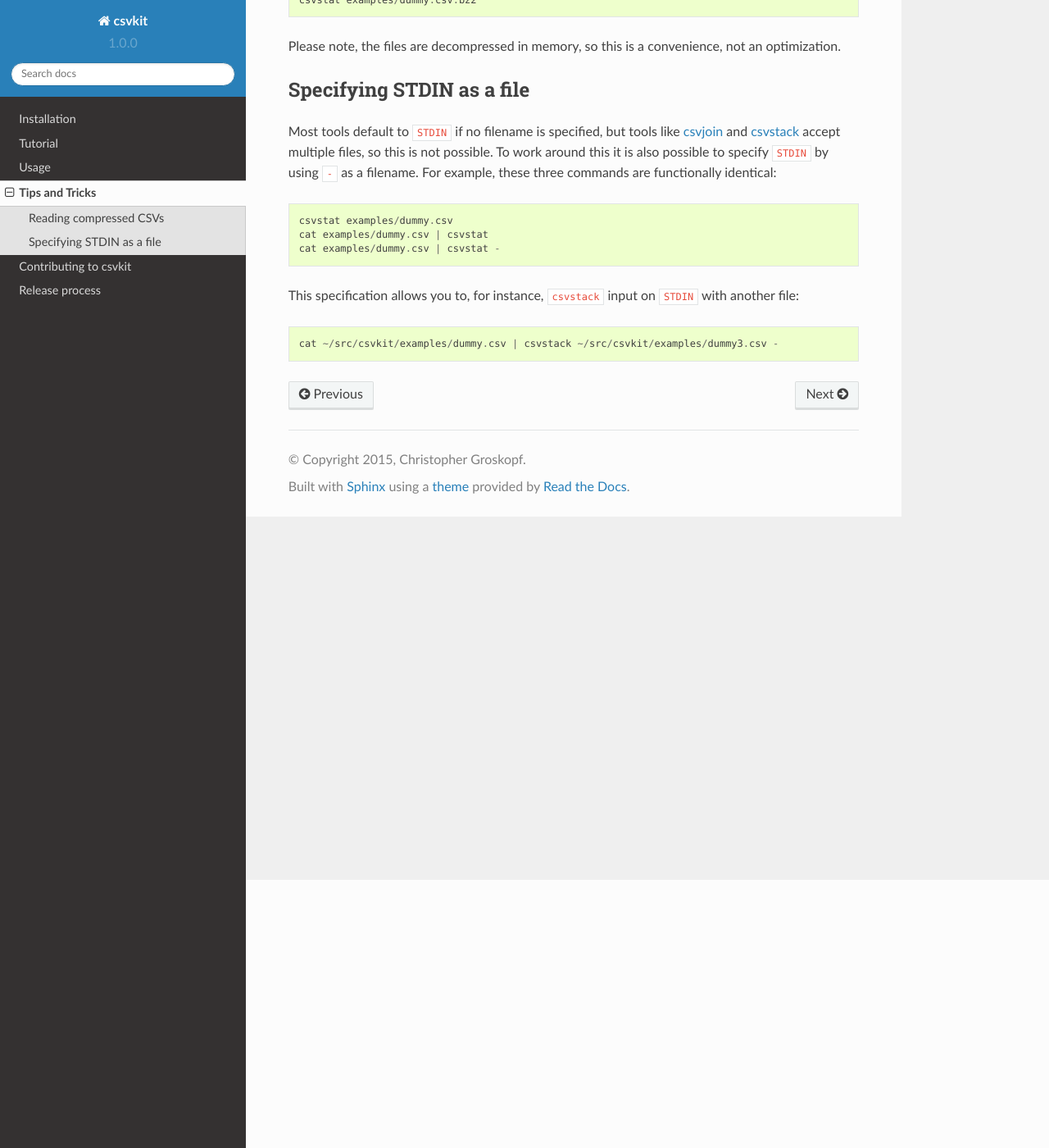
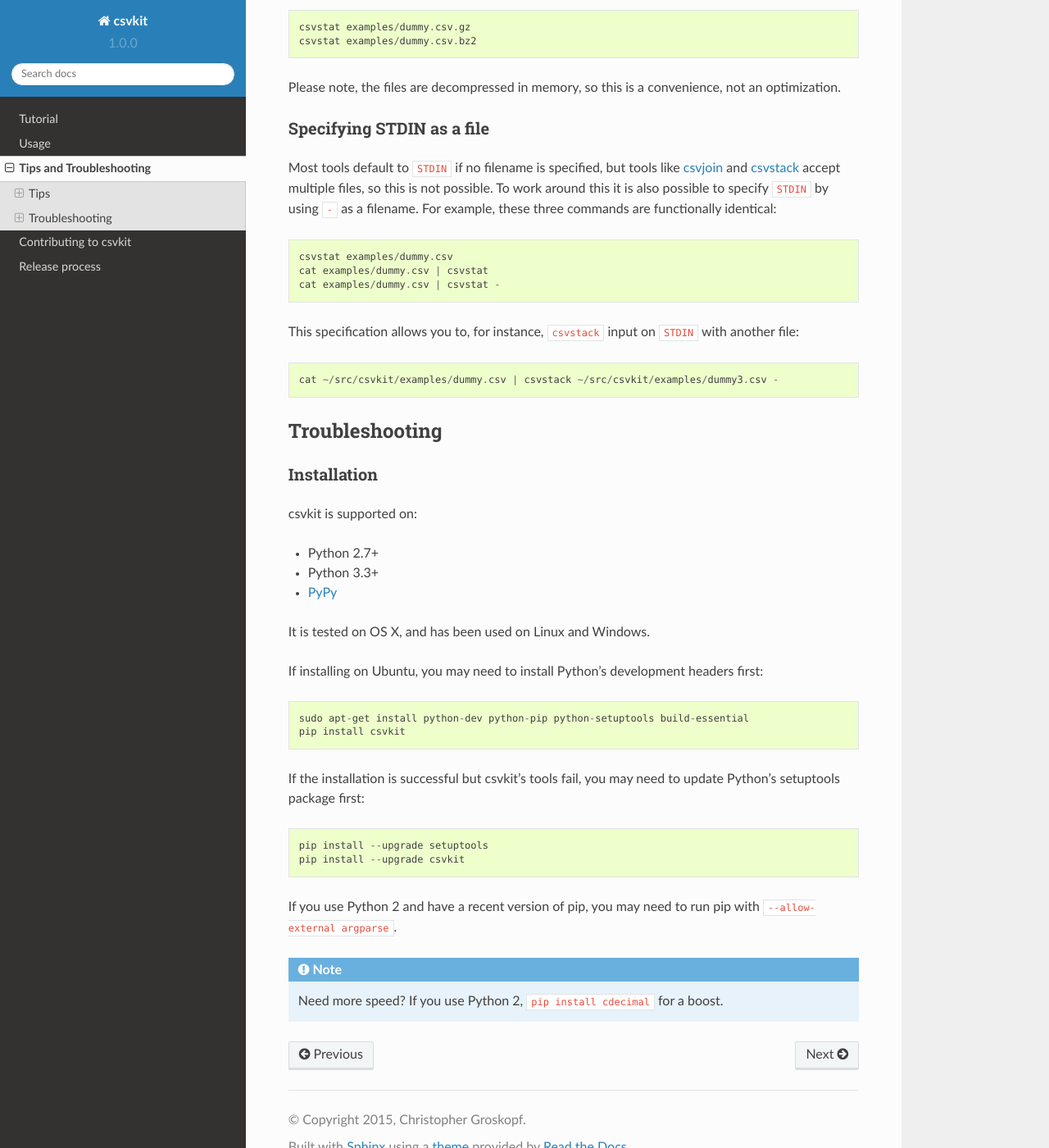
Before and after one commit to wireservice/csvkit, a Sphinx documentation site: the page built from docs/tricks.rst, in a window 1280 px wide and 1400 px high, scrolled down 327 px. Shown: the whole window at 82% size. Built offline with Sphinx 7.4.7 and the Read the Docs theme 2.0.0, drawn with Linux system fonts in a browser that asks for light colours; some of the changed text lies outside the part shown.

Commit message:
Move install notes into Tips and Troubleshooting

```diff
--- a/docs/index.rst
+++ b/docs/index.rst
@@ -64,7 +64,6 @@
 .. toctree::
     :maxdepth: 3
 
-    install
     tutorial
     cli
     tricks
--- a/docs/tricks.rst
+++ b/docs/tricks.rst
@@ -1,9 +1,12 @@
-===============
-Tips and Tricks
-===============
+========================
+Tips and Troubleshooting
+========================
+
+Tips
+====
 
 Reading compressed CSVs
-=======================
+-----------------------
 
 csvkit has builtin support for reading ``gzip`` or ``bz2`` compressed input files. This is automatically detected based on the file extension. For example::
 
@@ -13,7 +16,7 @@
 Please note, the files are decompressed in memory, so this is a convenience, not an optimization.
 
 Specifying STDIN as a file
-==========================
+--------------------------
 
 Most tools default to ``STDIN`` if no filename is specified, but tools like :doc:`scripts/csvjoin` and :doc:`scripts/csvstack` accept multiple files, so this is not possible. To work around this it is also possible to specify ``STDIN`` by using ``-`` as a filename. For example, these three commands are functionally identical::
 
@@ -24,3 +27,33 @@
 This specification allows you to, for instance, ``csvstack`` input on ``STDIN`` with another file::
 
     cat ~/src/csvkit/examples/dummy.csv | csvstack ~/src/csvkit/examples/dummy3.csv -
+
+Troubleshooting
+===============
+
+Installation
+------------
+
+csvkit is supported on:
+
+* Python 2.7+
+* Python 3.3+
+* `PyPy <http://pypy.org/>`_
+
+It is tested on OS X, and has been used on Linux and Windows.
+
+If installing on Ubuntu, you may need to install Python's development headers first::
+
+    sudo apt-get install python-dev python-pip python-setuptools build-essential
+    pip install csvkit
+
+If the installation is successful but csvkit's tools fail, you may need to update Python's setuptools package first::
+
+    pip install --upgrade setuptools
+    pip install --upgrade csvkit
+
+If you use Python 2 and have a recent version of pip, you may need to run pip with :code:`--allow-external argparse`.
+
+.. note ::
+
+    Need more speed? If you use Python 2, :code:`pip install cdecimal` for a boost.
```
Also changed, not shown: docs/install.rst (deleted, +0 -42 lines).
